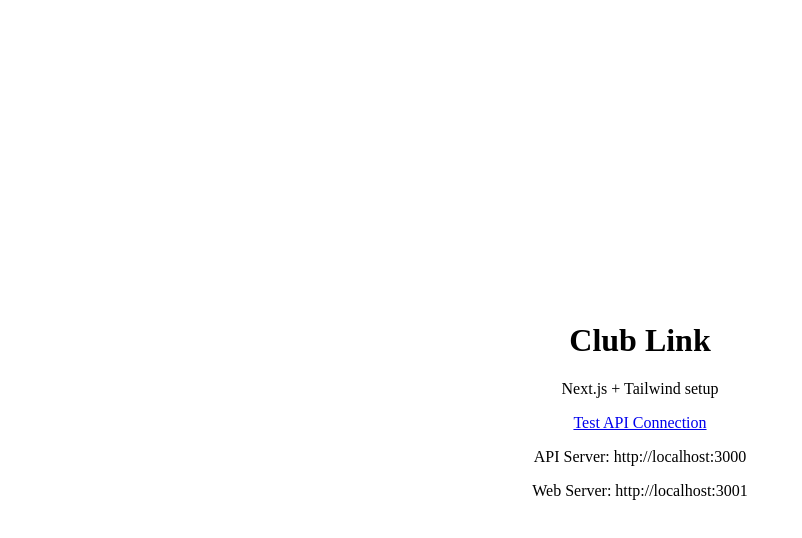
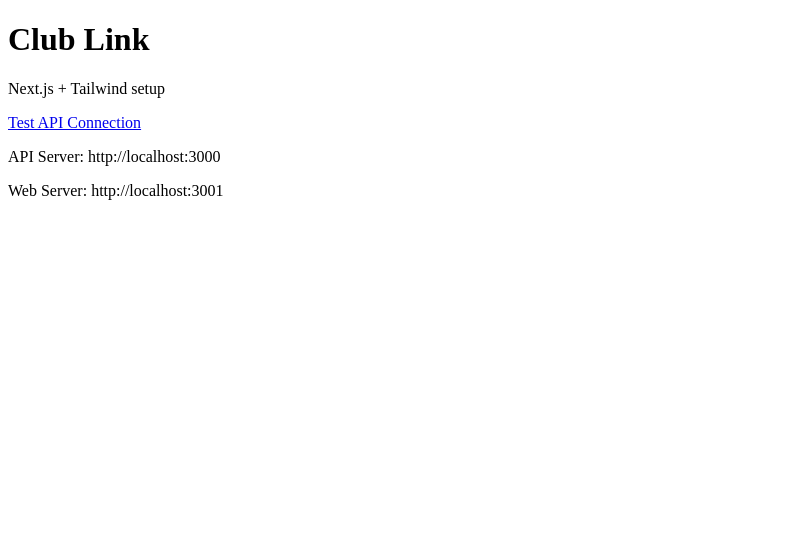
Before and after one commit to hannahborel/club-link-web, a Next.js app: page / in a window 1280 px wide. Shown: the top 538 px of the page, without its empty margins (0-802 px from the left). Built offline with nearby package versions, Linux system fonts and the light colour scheme.

Commit message:
removed tailwaind to see if i can get a clean build

```diff
--- a/package.json
+++ b/package.json
@@ -27,16 +27,13 @@
     "@tailwindcss/postcss": "^4.1.12",
     "@typescript-eslint/eslint-plugin": "^8.39.1",
     "@typescript-eslint/parser": "^8.39.1",
-    "autoprefixer": "^10.4.21",
     "dotenv": "^17.2.1",
     "eslint": "^9.33.0",
     "eslint-config-prettier": "^10.1.8",
     "eslint-plugin-import": "^2.32.0",
     "eslint-plugin-unused-imports": "^4.1.4",
     "globals": "^16.3.0",
-    "postcss": "^8.5.6",
     "prettier": "^3.6.2",
-    "tailwindcss": "^4.0.0",
     "typescript": "^5.9.2"
   },
   "dependencies": {
--- a/postcss.config.js
+++ b/postcss.config.js
@@ -1,5 +1,5 @@
 module.exports = {
   plugins: {
-    '@tailwindcss/postcss': {},
+    // Tailwind CSS removed
   },
 };
--- a/src/app/globals.css
+++ b/src/app/globals.css
@@ -1,7 +1,3 @@
-@tailwind base;
-@tailwind components;
-@tailwind utilities;
-
 html,
 body,
 #__next {
--- a/tailwind.config.ts
+++ /dev/null
@@ -1,9 +0,0 @@
-import type { Config } from 'tailwindcss';
-
-export default {
-  content: ['./src/**/*.{ts,tsx,js,jsx,mdx,md,css}'],
-  theme: {
-    extend: {},
-  },
-  plugins: [],
-} satisfies Config;
```
Also changed, not shown: 1 other file (tests, documents, lock files or other folders).
